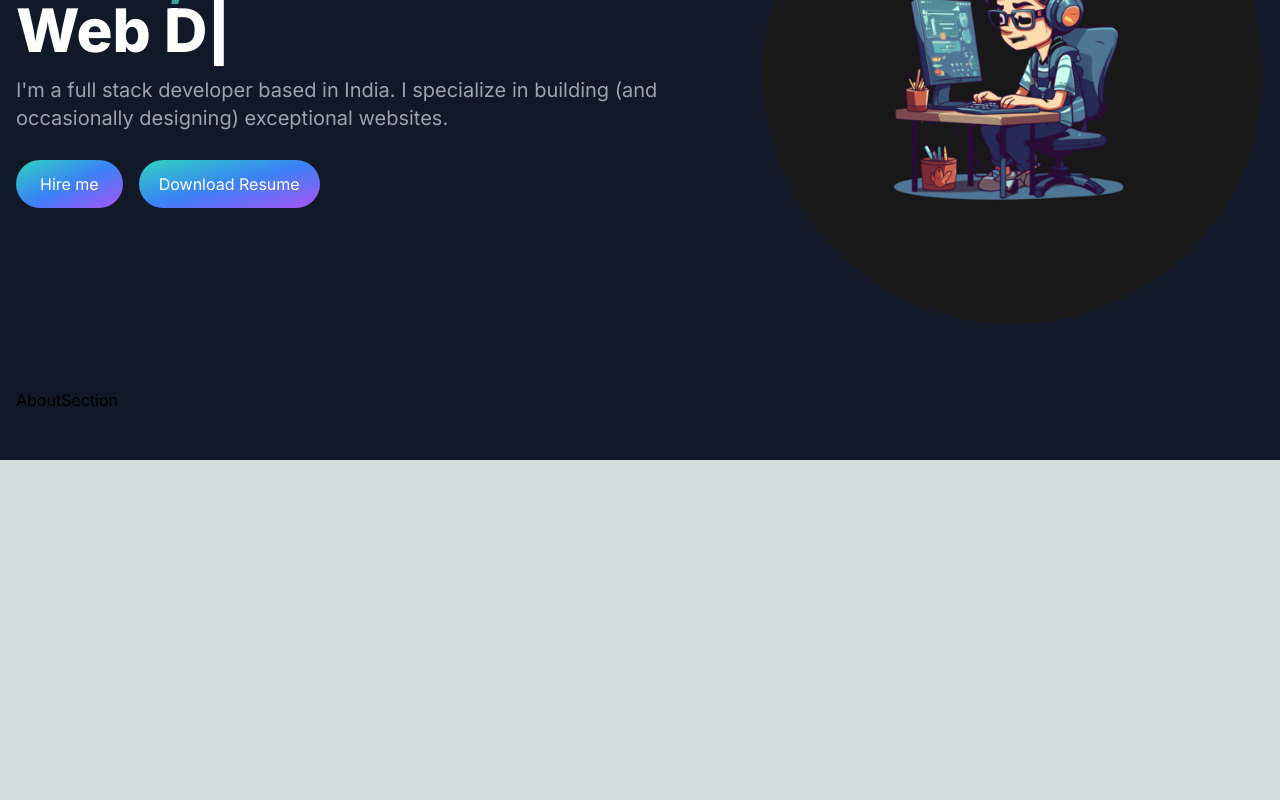
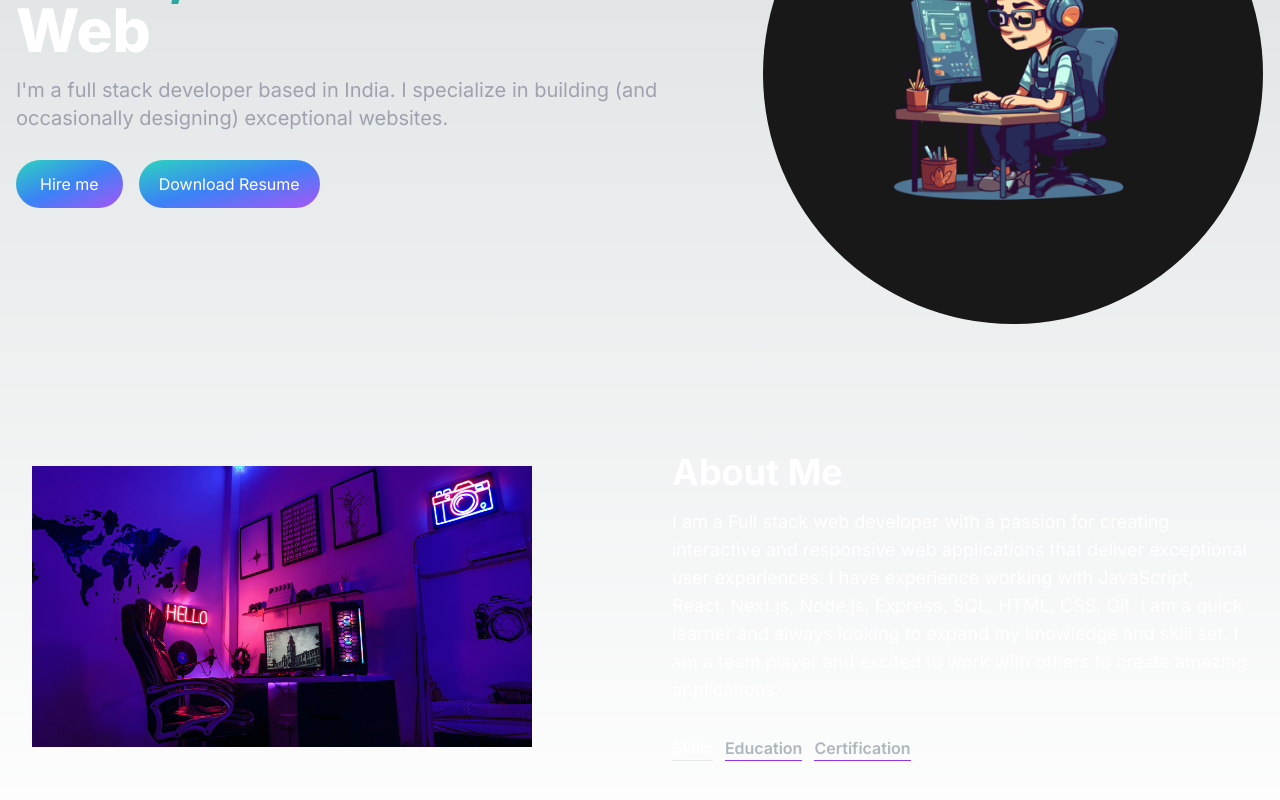
Before and after one commit to nischay-chauhan/Portfolio, a Next.js app in the folder portfolio/portfolio/: page / in a window 1280 px wide. Shown: the part 384-1184 px from the top of the page. Before the commit the page ends 844 px from the top, so only its background shows below. Built offline with nearby package versions, Linux system fonts and the light colour scheme.

Commit message:
AboutSection:1

```diff
--- a/portfolio/portfolio/app/components/AboutSection.jsx
+++ b/portfolio/portfolio/app/components/AboutSection.jsx
@@ -1,9 +1,59 @@
-import React from 'react'
+"use client";
+import React, { useTransition } from "react";
+import Image from "next/image";
+import { useState } from "react";
+import TabButton from "./TabButton";
 
 const AboutSection = () => {
+  const [tab, setTab] = useState("Skills");
+  const [isPending, startTransition] = useTransition();
+
+  const handleTabChange = (id) => {
+    startTransition(() => {
+      setTab(id);
+    });
+  };
+
   return (
-    <div>AboutSection</div>
-  )
-}
+    <section className="text-white ">
+      <div className="md:grid md:grid-cols-2 gap-8 items-center py-8 px-4 xl:gap-16 sm:py-16 xl-px-16">
+        <Image src={"/image/about.jpg"} width={500} height={500} alt="Pc-pic" />
+        <div>
+          <h2 className="text-4xl font-bold text-white mb-4">About Me</h2>
+          <p className="text-base lg:text-lg">
+            I am a Full stack web developer with a passion for creating
+            interactive and responsive web applications that deliver exceptional
+            user experiences. I have experience working with JavaScript, React,
+            Next.js, Node.js, Express, SQL, HTML, CSS, Git. I am a quick
+            learner and always looking to expand my knowledge and skill set. I am a
+            team player and excited to work with others to create amazing applications.
+          </p>
+          <div className="flex flex-row mt-8">
+            <TabButton
+              selectTab={() => handleTabChange("Skills")}
+              active={tab === "Skills"}
+            >
+              Skills
+            </TabButton>
 
-export default AboutSection
+            <TabButton
+              selectTab={() => handleTabChange("Education")}
+              active={tab === "Education"}
+            >
+              Education
+            </TabButton>
+
+            <TabButton
+              selectTab={() => handleTabChange("Certification")}
+              active={tab === "Certification"}
+            >
+              Certification
+            </TabButton>
+          </div>
+        </div>
+      </div>
+    </section>
+  );
+};
+
+export default AboutSection;
--- a/portfolio/portfolio/app/components/Navbar.jsx
+++ b/portfolio/portfolio/app/components/Navbar.jsx
@@ -24,7 +24,7 @@
   const [navbarOpen, setNavbarOpen] = useState(false);
 
   return (
-    <nav className="fixed mx-auto border border-[#33353F] top-0 left-0 right-0 z-10  bg-opacity-100">
+    <nav className="fixed mx-auto top-0 left-0 right-0 z-10 bg-gray-900  bg-opacity-100 border-b border-white">
       <div className="flex container lg:py-4 flex-wrap items-center justify-between mx-auto px-4 py-2">
         <Link
           href={"/"}
--- /dev/null
+++ b/portfolio/portfolio/app/components/TabButton.jsx
@@ -0,0 +1,15 @@
+import React from 'react'
+
+const TabButton = ({active , selectTab , children}) => {
+    const buttonClases = active ? 'text-white border-b purple-500' : 'text-[#ADB7BE] border-b border-purple-600'
+  return (
+    <button onClick={selectTab}>
+    <p className={`mr-3 font-semibold hover:text-white ${buttonClases}`}>
+    {children}
+    </p>
+
+    </button>
+  )
+}
+
+export default TabButton
--- a/portfolio/portfolio/app/page.js
+++ b/portfolio/portfolio/app/page.js
@@ -5,7 +5,7 @@
 
 export default function Home() {
   return (
-    <main className="flex min-h-screen flex-col bg-gray-900">
+    <main className="flex min-h-screen flex-col bg-black-900">
     <Navbar />
     <div className='container mt-24 mx-auto  px-4 py-12'>
       <HeroSection />
```
Also changed, not shown: portfolio/portfolio/public/image/about.jpg (added), 1 other file (tests, documents, lock files or other folders).
